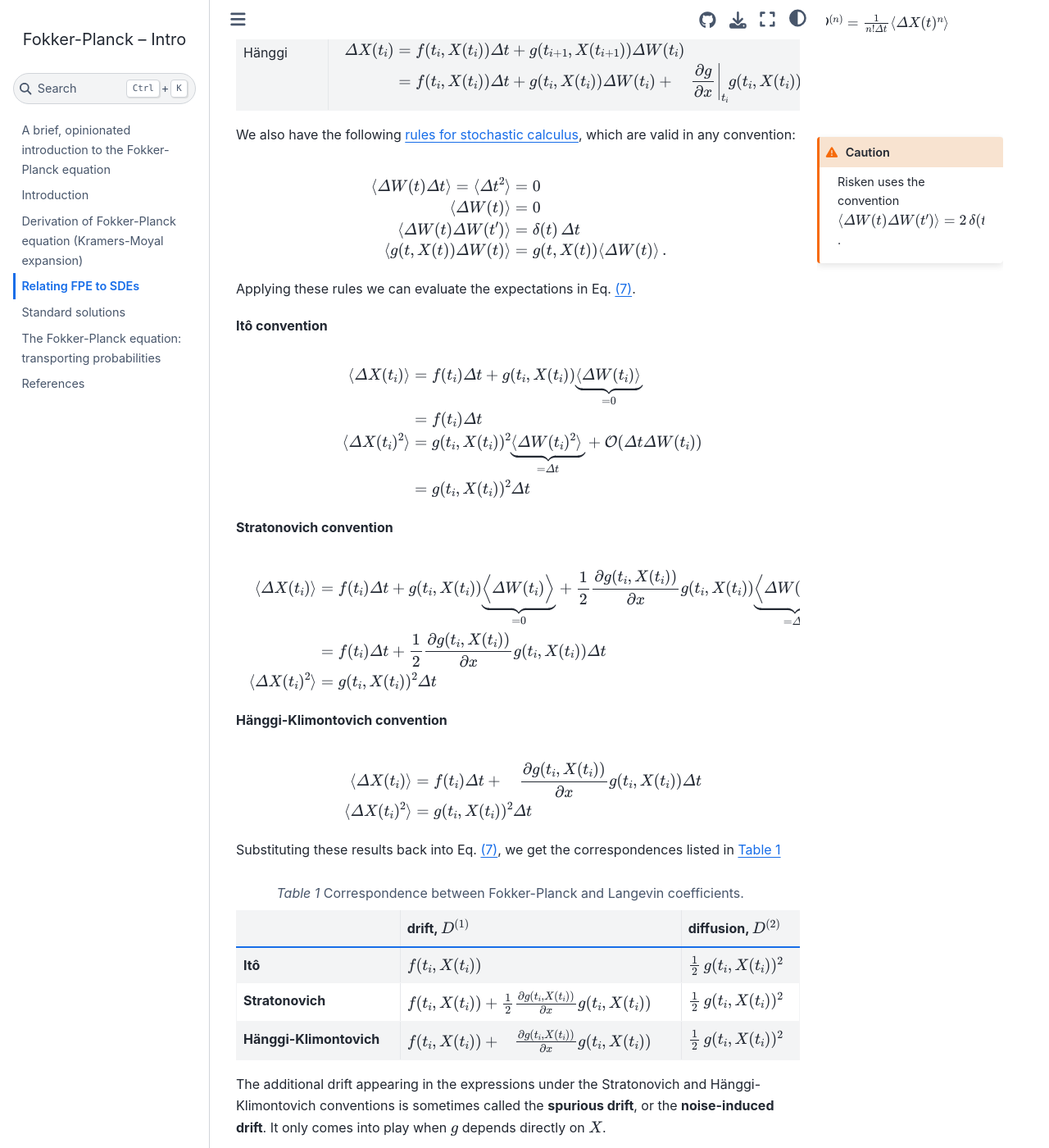
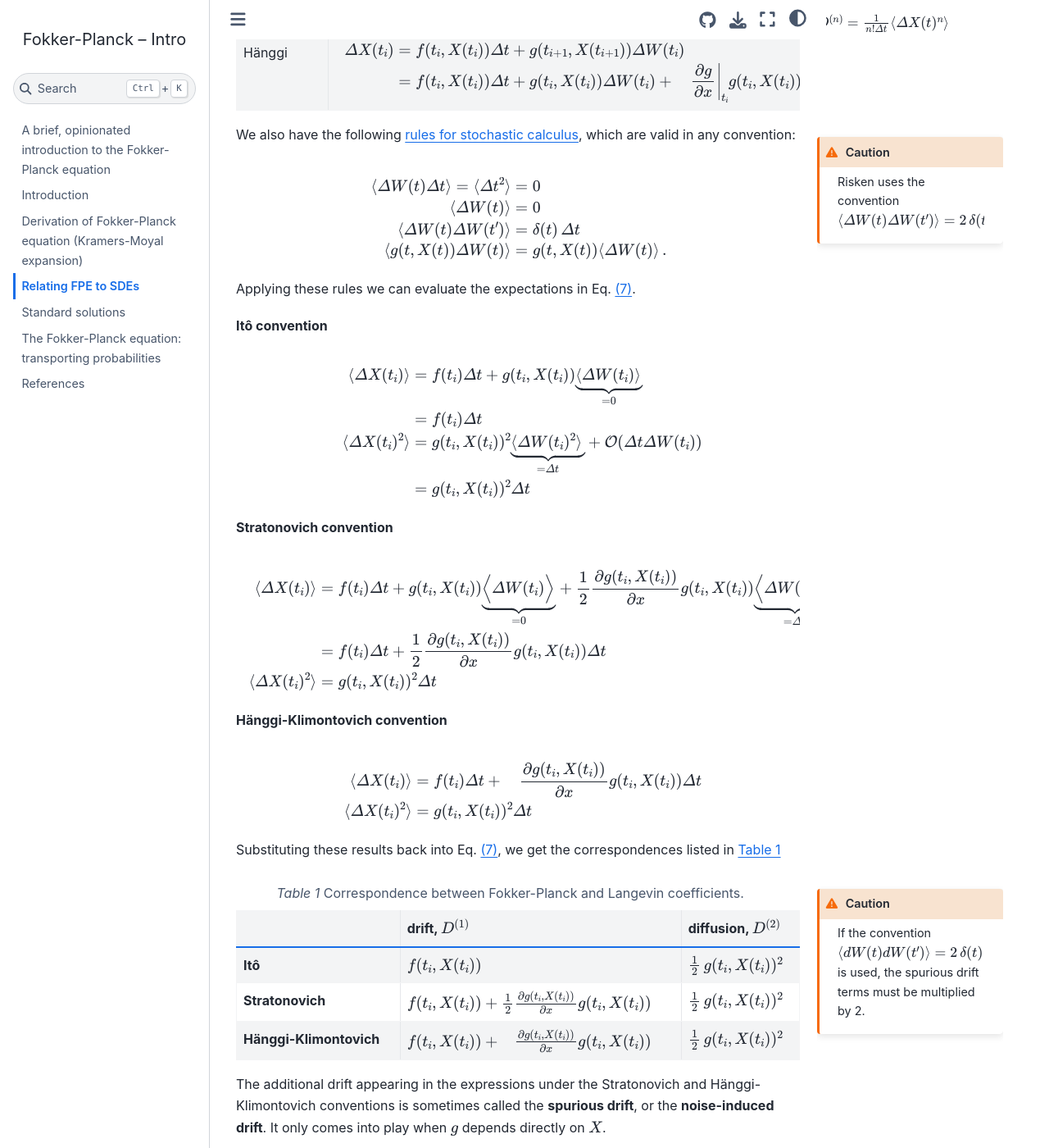
Before and after one commit to alcrene/fokker-planck-brief-intro, a Jupyter Book: the page built from link-to-sde.md, in a window 1280 px wide and 1400 px high, scrolled down 805 px. Shown: the whole window at 82% size. Built offline with Jupyter Book 1.0.4 settings and Sphinx 7.4.7 and the Sphinx Book theme 1.1.4, drawn with Linux system fonts in a browser that asks for light colours.

Commit message:
Small fixes

````diff
--- a/link-to-sde.md
+++ b/link-to-sde.md
@@ -40,7 +40,7 @@ $$dX(t) = f(t,X(t)) dt + g(t,X(t)) dW \,.$$
 
 ::::{margin}
 :::{caution}
-Risken uses the convention $\langle ΔW(t) ΔW(t')\rangle = 2\, δ(t)\, dt$.
+Risken uses the convention $\langle ΔW(t) ΔW(t')\rangle = 2\, δ(t)\, Δt\,.$
 :::
 ::::
 We also have the following [rules for stochastic calculus](https://slides.com/alexrene/a-mathematically-offensive-introduction-to-stochastic-calculus#/calculus-rules), which are valid in any convention:
@@ -81,6 +81,11 @@ $$\begin{aligned}
 
 Substituting these results back into Eq. {eq}`eq-kramers-coeff-to-moments`, we get the correspondences listed in {numref}`tab-fpe-sde-correspondence`
 
+::::{margin}
+:::{caution}
+If the convention $\langle dW(t) dW(t')\rangle = 2\, δ(t)\, dt$ is used, the spurious drift terms must be multiplied by 2.
+:::
+::::
 ```{list-table}  Correspondence between Fokker-Planck and Langevin coefficients.
 :header-rows: 1
 :name: tab-fpe-sde-correspondence
````
Also changed, not shown: advection-diffusion.md (+1 -1 lines).
